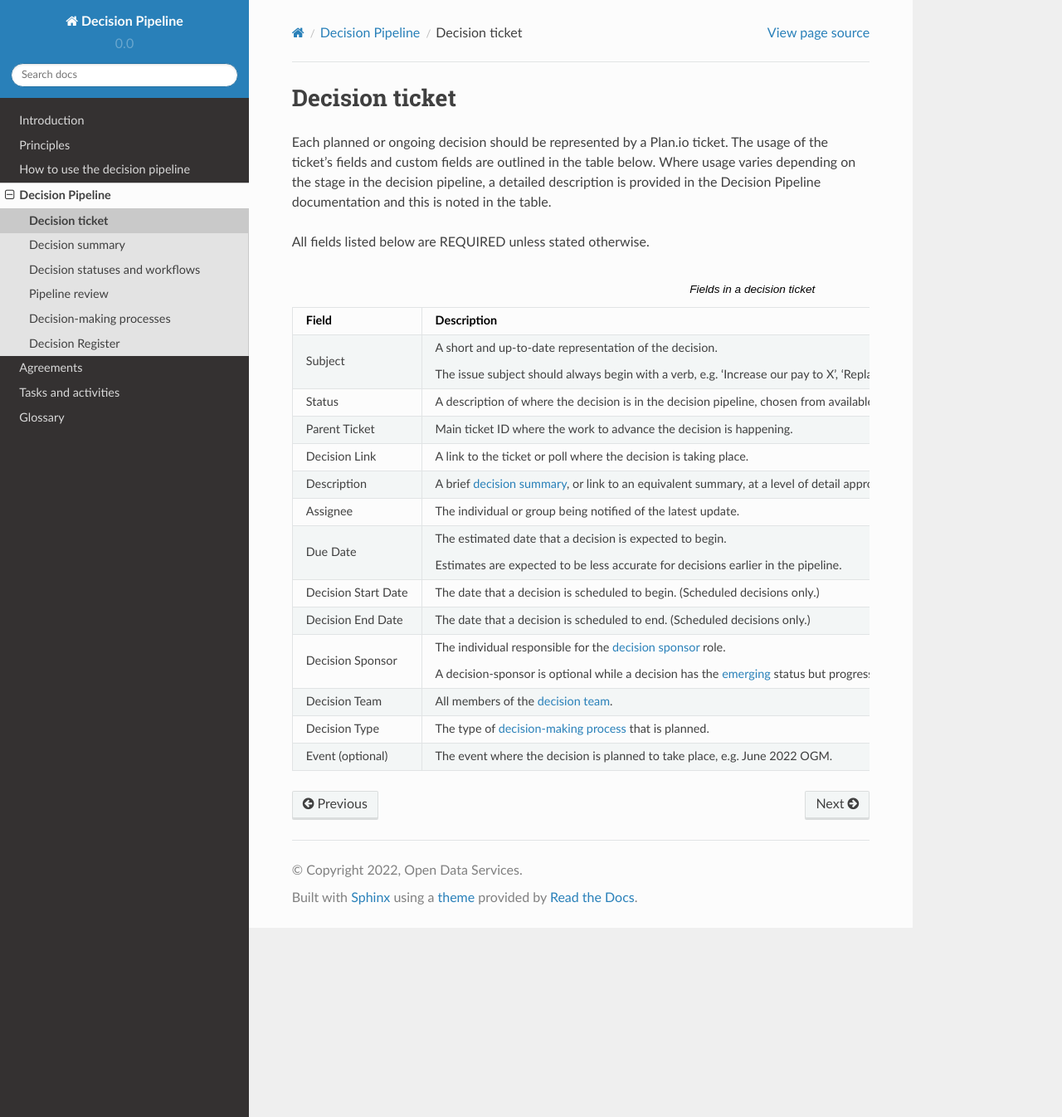
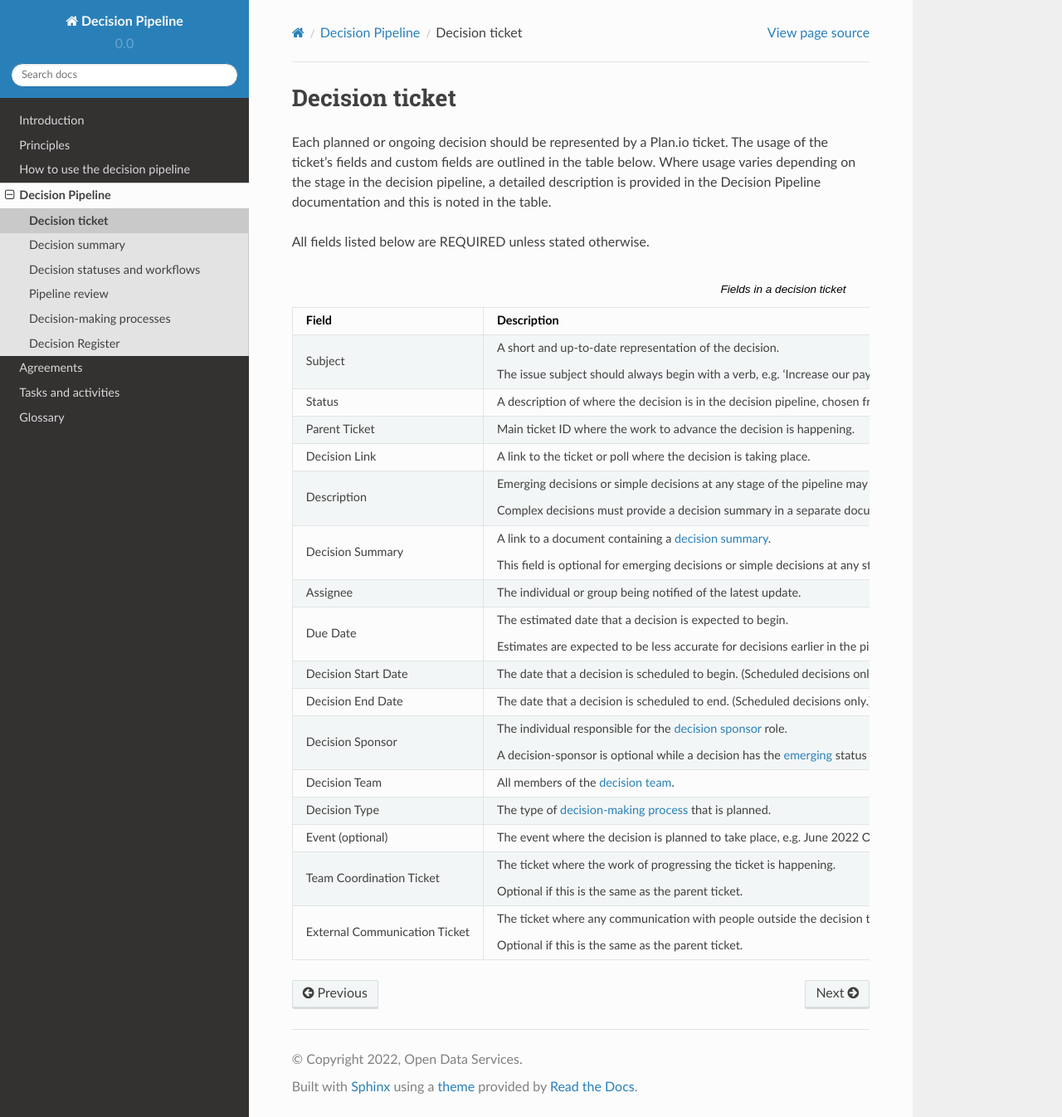
Before and after one commit to OpenDataServices/decision-pipeline, a Sphinx documentation site: the page built from docs/products-and-processes/decision-pipeline/decision-ticket/index.md, in a window 1280 px wide and 1346 px high. Shown: the whole window at 83% size. Built offline with Sphinx 7.4.7 and the Read the Docs theme 2.0.0, drawn with Linux system fonts in a browser that asks for light colours.

Commit message:
aligns with current status of board

````diff
--- a/docs/products-and-processes/decision-pipeline/decision-ticket/index.md
+++ b/docs/products-and-processes/decision-pipeline/decision-ticket/index.md
@@ -20,7 +20,9 @@ All fields listed below are REQUIRED unless stated otherwise.
 * - Decision Link
   - A link to the ticket or poll where the decision is taking place.
 * - Description
-  - A brief {ref}`decision summary<decision_summary>`, or link to an equivalent summary, at a level of detail appropriate to its impact, complexity and stage in the pipeline.
+  - Emerging decisions or simple decisions at any stage of the pipeline may provide a {ref}`decision summary<decision_summary>` in the description field.<br><br>Complex decisions must provide a decision summary in a separate document using the `Decision Summary` field.
+* - Decision Summary
+  - A link to a document containing a {ref}`decision summary<decision_summary>`.<br><br>This field is optional for emerging decisions or simple decisions at any stage of the pipeline.
 * - Assignee
   - The individual or group being notified of the latest update.
 * - Due Date
@@ -37,4 +39,8 @@ All fields listed below are REQUIRED unless stated otherwise.
   - The type of {ref}`decision-making process<decision_making_processes>` that is planned.
 * - Event (optional)
   - The event where the decision is planned to take place, e.g. June 2022 OGM.
+* - Team Coordination Ticket
+  - The ticket where the work of progressing the ticket is happening. <br><br>Optional if this is the same as the parent ticket.
+ * - External Communication Ticket
+   - The ticket where any communication with people outside the decision team is happening <br><br>Optional if this is the same as the parent ticket.
 ```
````
Also changed, not shown: docs/products-and-processes/decision-pipeline/decision-statuses/index.md (+1 -1 lines), docs/tasks-and-activities/wrapping-up-a-decision.md (line endings or trailing spaces).
